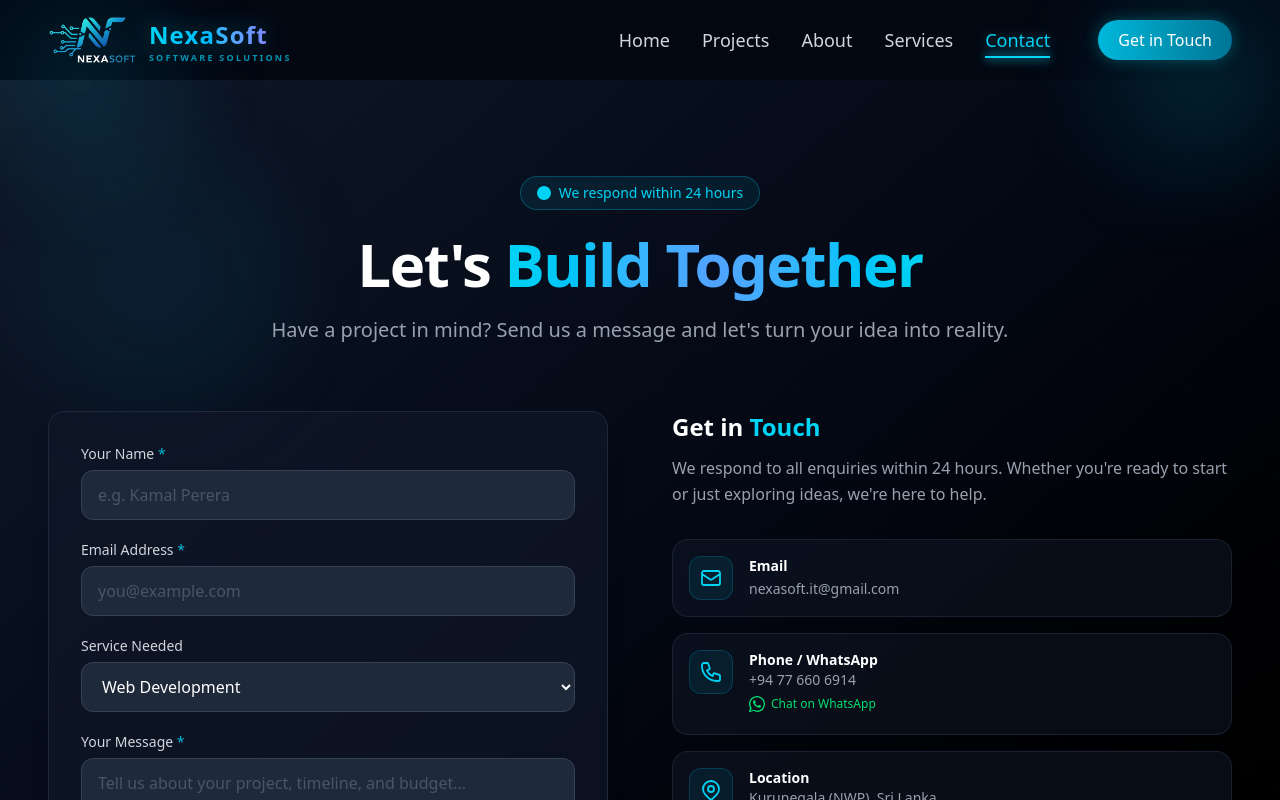
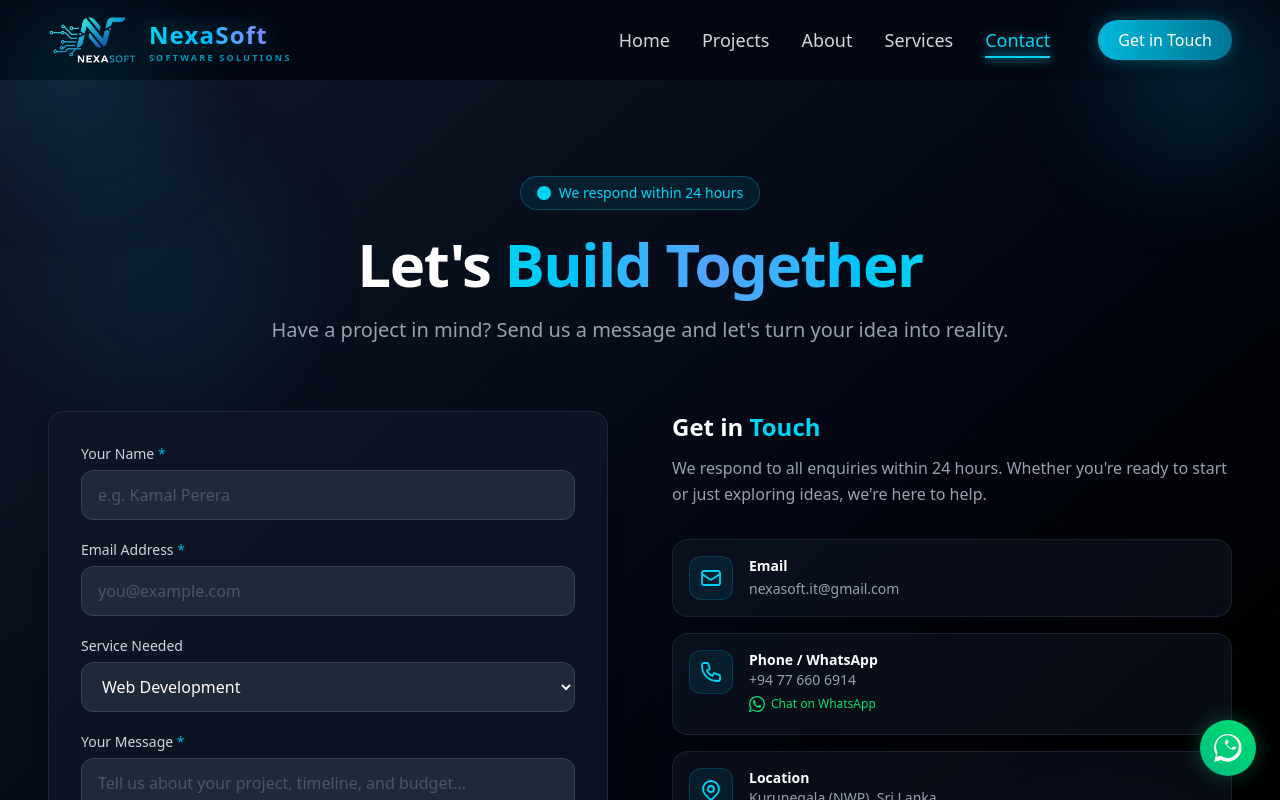
Before and after one commit to MohamadRiza/nexasoft, a React (Vite) app: page /contact in a window 1280 px wide. Shown: the top 800 px of the page. Built offline with nearby package versions, Linux system fonts and the light colour scheme.

Commit message:
Create and register a floating global WhatsApp contact widget

```diff
--- a/src/App.jsx
+++ b/src/App.jsx
@@ -7,6 +7,7 @@ import About from "./Pages/About";
 import Prices from "./Pages/Prices";
 import Contact from "./Pages/Contact";
 import ScrollToTop from "./Components/ScrollToTop";
+import WhatsAppFloating from "./Components/WhatsAppFloating";
 
 function App() {
   return (
@@ -24,6 +25,7 @@ function App() {
           </Routes>
         </main>
         <Footer />
+        <WhatsAppFloating />
       </div>
     </Router>
   );
--- /dev/null
+++ b/src/Components/WhatsAppFloating.jsx
@@ -0,0 +1,36 @@
+const WhatsAppFloating = () => {
+  // WhatsApp Link using the correct Sri Lankan country code format
+  const whatsappUrl = "https://wa.me/94776606914?text=Hi%20NexaSoft,%20I'm%20interested%20in%20your%20software%20development%20services!";
+
+  return (
+    <div className="fixed bottom-6 right-6 z-50 flex items-center group">
+      {/* Slide-out Tooltip */}
+      <span className="mr-3 bg-slate-900/90 border border-slate-800 text-white text-[11px] font-bold tracking-wider px-3.5 py-2.5 rounded-2xl shadow-2xl opacity-0 translate-x-3 group-hover:opacity-100 group-hover:translate-x-0 transition-all duration-300 pointer-events-none backdrop-blur-md select-none">
+        Chat on WhatsApp
+      </span>
+
+      {/* Button Wrapper with pulse ring */}
+      <a
+        href={whatsappUrl}
+        target="_blank"
+        rel="noopener noreferrer"
+        className="relative w-14 h-14 rounded-full bg-gradient-to-tr from-emerald-500 to-green-400 flex items-center justify-center text-white shadow-[0_0_20px_rgba(16,185,129,0.35)] hover:shadow-[0_0_30px_rgba(16,185,129,0.6)] hover:scale-110 transform transition-all duration-300"
+        aria-label="Contact NexaSoft on WhatsApp"
+      >
+        {/* Pulsing ring animation */}
+        <span className="absolute inset-0 rounded-full bg-emerald-500/30 animate-ping opacity-75 pointer-events-none"></span>
+
+        {/* WhatsApp Icon */}
+        <svg
+          className="w-7 h-7 fill-current relative z-10"
+          viewBox="0 0 24 24"
+          xmlns="http://www.w3.org/2000/svg"
+        >
+          <path d="M.057 24l1.687-6.163c-1.041-1.804-1.588-3.849-1.587-5.946C.003 5.324 5.328 0 11.859 0c3.166.001 6.141 1.233 8.379 3.475 2.238 2.241 3.468 5.218 3.465 8.386-.006 6.536-5.332 11.86-11.861 11.86-2.003-.001-3.973-.509-5.728-1.477L0 24zm6.59-4.846c1.62.962 3.208 1.488 4.869 1.489 5.372 0 9.742-4.367 9.746-9.743.002-2.605-1.011-5.055-2.855-6.899-1.843-1.844-4.29-2.858-6.897-2.859-5.378 0-9.748 4.368-9.752 9.744-.001 1.77.465 3.5 1.348 5.031l-.995 3.633 3.729-.977zm12.39-7.399c-.3-.15-1.77-.875-2.04-.972-.27-.099-.465-.15-.66.15-.195.3-.755.972-.925 1.162-.17.19-.34.21-.64.06-1.597-.798-2.628-1.39-3.674-3.187-.27-.465.27-.43.77-.935.1-.1.21-.24.3-.36.09-.12.15-.21.22-.36.07-.15.03-.285-.015-.385-.045-.1-.465-1.124-.637-1.544-.17-.41-.357-.35-.49-.35h-.42c-.15 0-.39.06-.595.285-.205.223-.78.765-.78 1.86 0 1.095.8 2.15.91 2.3.11.15 1.57 2.4 3.805 3.365.53.23 1.05.37 1.41.485.535.17 1.02.146 1.405.09.43-.065 1.77-.725 2.02-1.42.25-.695.25-1.295.175-1.42-.075-.125-.27-.2-.57-.35z" />
+        </svg>
+      </a>
+    </div>
+  );
+};
+
+export default WhatsAppFloating;
```
